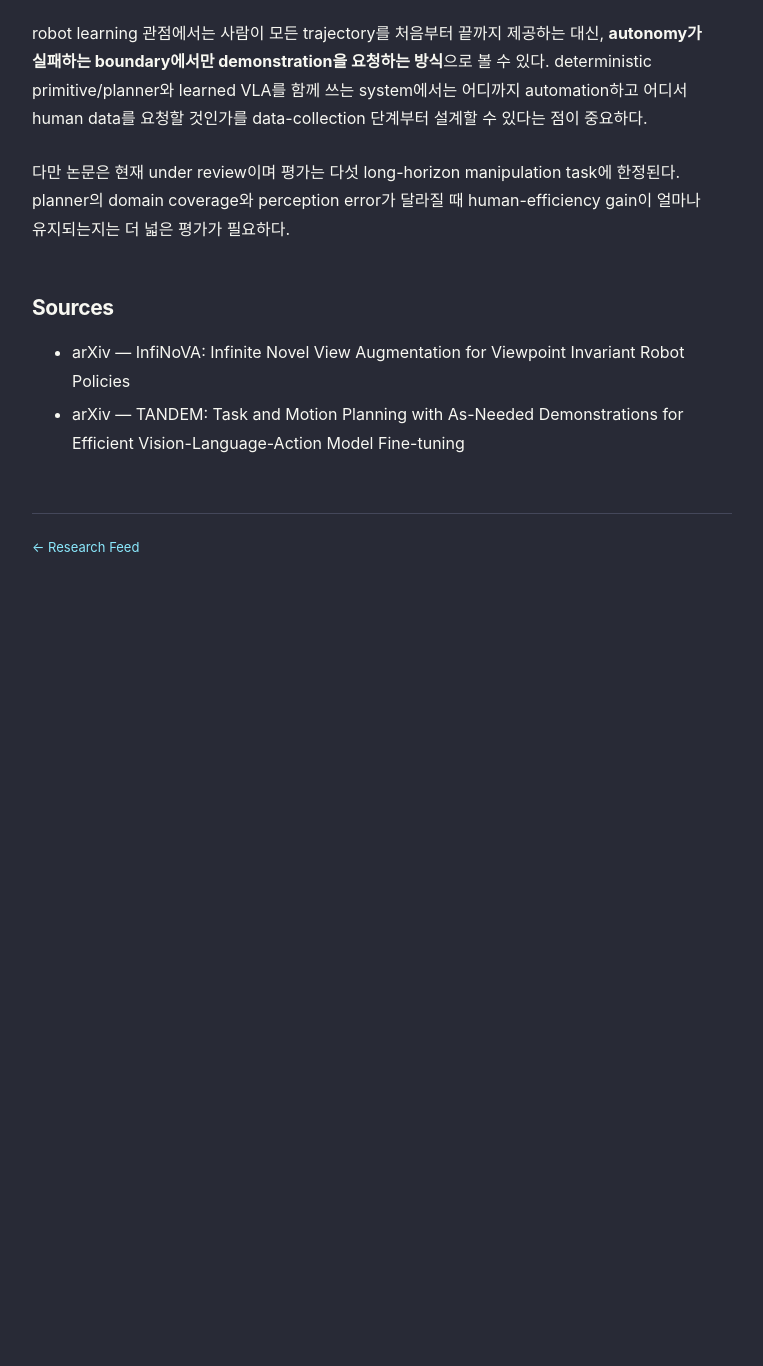
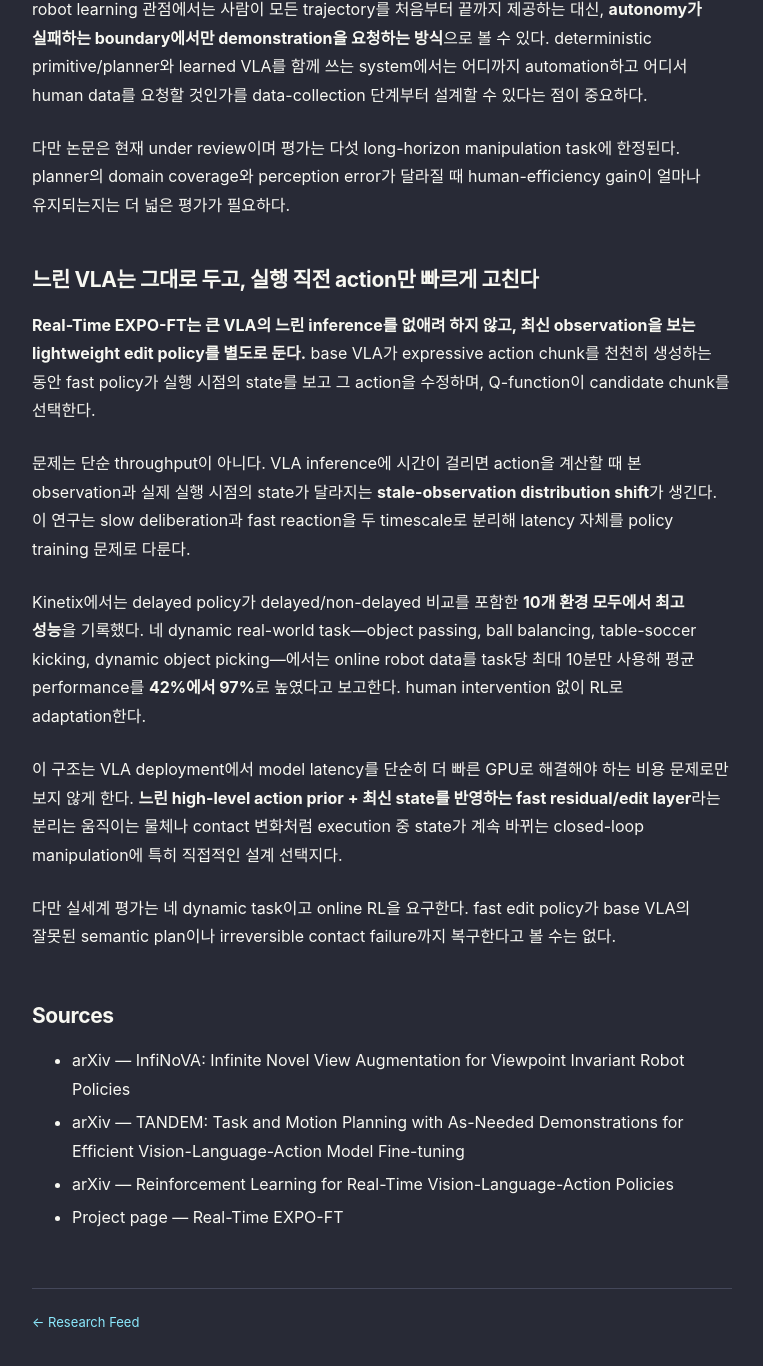
Before and after one commit to nayana224/nayana224.github.io, a Jekyll site: the page built from _research_feed/2026-09-25-research-papers.md, in a window 1280 px wide and 1400 px high, scrolled down 1617 px. Shown: the top 1366 px of the window, without its empty margins (258-1021 px from the left). Built offline with Jekyll 4.4.1, drawn with Linux system fonts in a browser that asks for light colours; before the commit the page ends 2247 px from its top, so only the background shows below that; some of the changed text lies outside the part shown.

Commit message:
Update research feed with real-time VLA RL

```diff
--- a/_research_feed/2026-09-25-research-papers.md
+++ b/_research_feed/2026-09-25-research-papers.md
@@ -1,10 +1,10 @@
 ---
 layout: feed_note
-title: "VLA를 더 견고하게 만드는 두 방법: camera viewpoint와 selective demonstration"
-date: 2026-09-25 03:18:00 +0900
+title: "VLA를 더 견고하게 만드는 세 방법: viewpoint, selective demonstration, real-time reaction"
+date: 2026-09-25 06:09:00 +0900
 channel: research-papers
 channel_label: Research Papers
-summary: "InfiNoVA는 3D Gaussian 기반 novel-view augmentation으로 unseen camera viewpoint robustness를 높이고, TANDEM은 TAMP와 selective teleoperation을 결합해 long-horizon VLA demonstration 수집 비용을 줄인다."
+summary: "InfiNoVA는 novel-view augmentation, TANDEM은 selective teleoperation, Real-Time EXPO-FT는 최신 관측 기반 fast action editing으로 VLA의 deployment 병목을 각각 다룬다."
 ---
 
 ## 카메라를 옮겨도 버티는 VLA를, 새 demonstration 없이 만든다
@@ -31,6 +31,20 @@
 
 다만 논문은 현재 under review이며 평가는 다섯 long-horizon manipulation task에 한정된다. planner의 domain coverage와 perception error가 달라질 때 human-efficiency gain이 얼마나 유지되는지는 더 넓은 평가가 필요하다.
 
+## 느린 VLA는 그대로 두고, 실행 직전 action만 빠르게 고친다
+
+**Real-Time EXPO-FT는 큰 VLA의 느린 inference를 없애려 하지 않고, 최신 observation을 보는 lightweight edit policy를 별도로 둔다.** base VLA가 expressive action chunk를 천천히 생성하는 동안 fast policy가 실행 시점의 state를 보고 그 action을 수정하며, Q-function이 candidate chunk를 선택한다.
+
+문제는 단순 throughput이 아니다. VLA inference에 시간이 걸리면 action을 계산할 때 본 observation과 실제 실행 시점의 state가 달라지는 **stale-observation distribution shift**가 생긴다. 이 연구는 slow deliberation과 fast reaction을 두 timescale로 분리해 latency 자체를 policy training 문제로 다룬다.
+
+Kinetix에서는 delayed policy가 delayed/non-delayed 비교를 포함한 **10개 환경 모두에서 최고 성능**을 기록했다. 네 dynamic real-world task—object passing, ball balancing, table-soccer kicking, dynamic object picking—에서는 online robot data를 task당 최대 10분만 사용해 평균 performance를 **42%에서 97%**로 높였다고 보고한다. human intervention 없이 RL로 adaptation한다.
+
+이 구조는 VLA deployment에서 model latency를 단순히 더 빠른 GPU로 해결해야 하는 비용 문제로만 보지 않게 한다. **느린 high-level action prior + 최신 state를 반영하는 fast residual/edit layer**라는 분리는 움직이는 물체나 contact 변화처럼 execution 중 state가 계속 바뀌는 closed-loop manipulation에 특히 직접적인 설계 선택지다.
+
+다만 실세계 평가는 네 dynamic task이고 online RL을 요구한다. fast edit policy가 base VLA의 잘못된 semantic plan이나 irreversible contact failure까지 복구한다고 볼 수는 없다.
+
 ## Sources
 - [arXiv — InfiNoVA: Infinite Novel View Augmentation for Viewpoint Invariant Robot Policies](https://arxiv.org/abs/2609.27734)
 - [arXiv — TANDEM: Task and Motion Planning with As-Needed Demonstrations for Efficient Vision-Language-Action Model Fine-tuning](https://arxiv.org/abs/2609.28314)
+- [arXiv — Reinforcement Learning for Real-Time Vision-Language-Action Policies](https://arxiv.org/abs/2609.18207)
+- [Project page — Real-Time EXPO-FT](https://pd-perry.github.io/real-time-expo-ft/)
```
